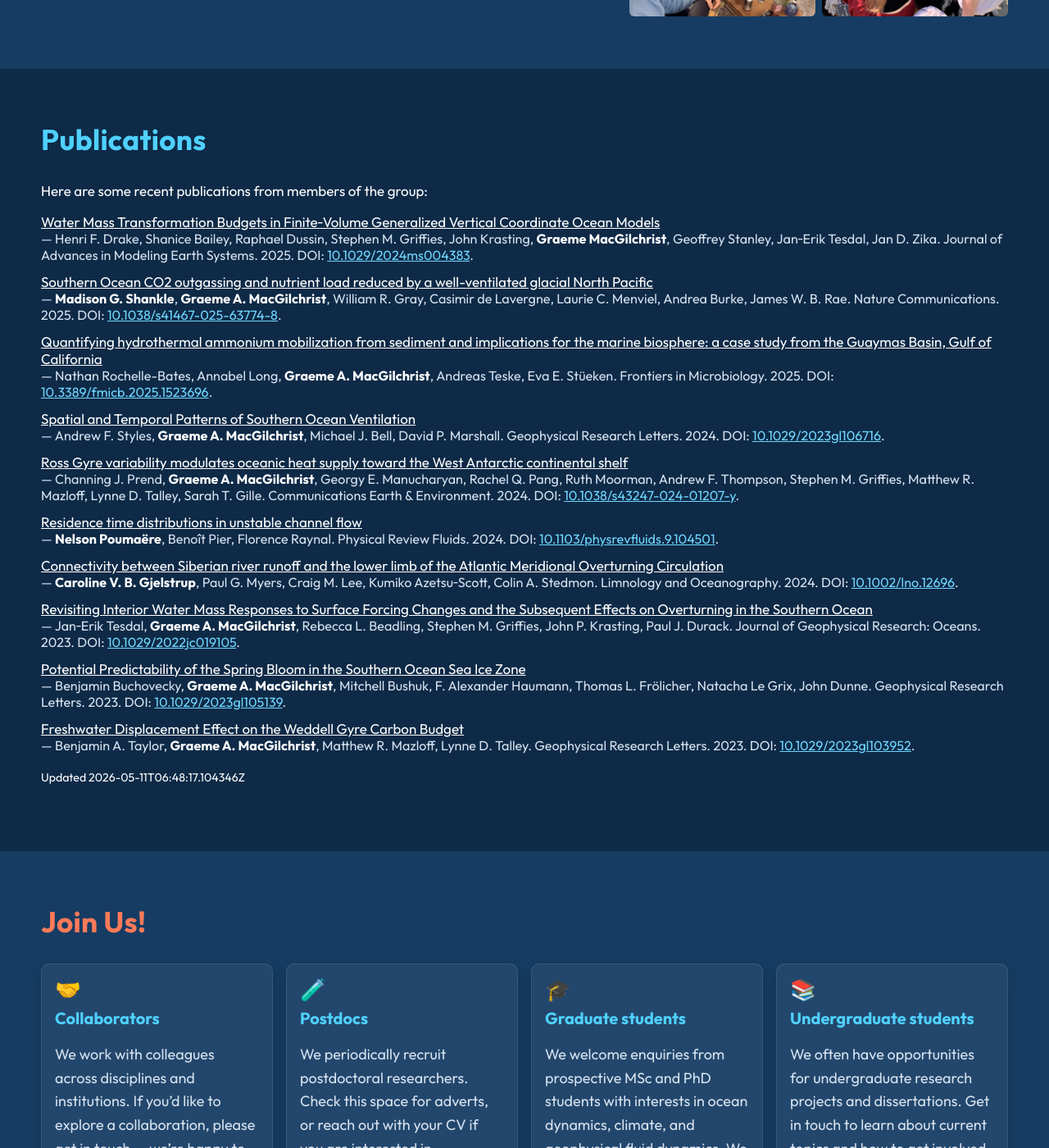
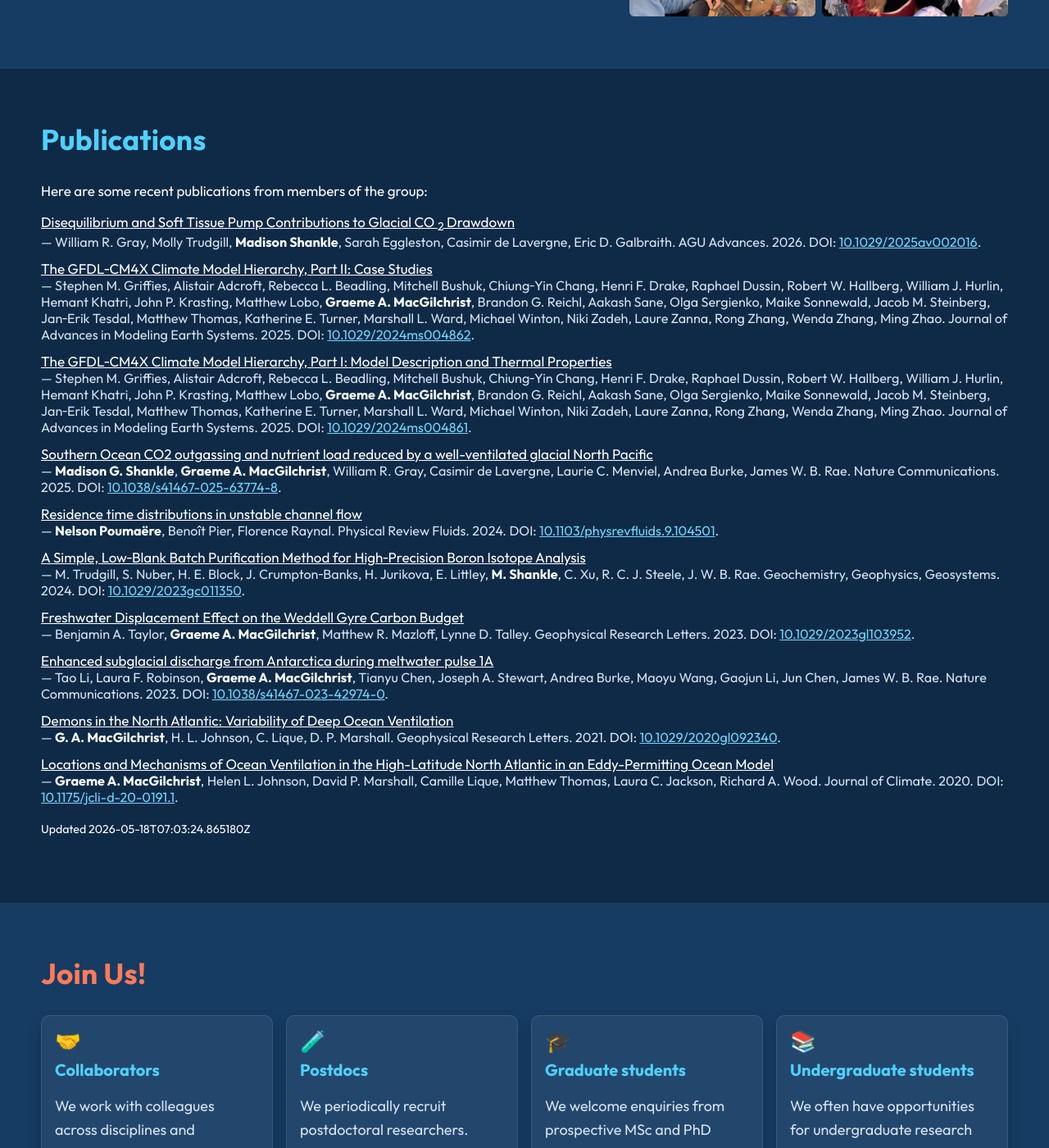
Before and after one commit to ODyn-StAndrews/ODyn-StAndrews.github.io, a Jekyll site: the page built from index.html, in a window 1280 px wide and 1400 px high, scrolled down 4870 px. Shown: the whole window at 82% size. Built offline with Jekyll 4.4.1, drawn with Linux system fonts in a browser that asks for light colours.

Commit message:
chore: update publications data

```diff
--- a/_data/publications.json
+++ b/_data/publications.json
@@ -1,25 +1,100 @@
 {
-  "generated_at": "2026-05-11T06:48:17.104346Z",
-  "count": 18,
+  "generated_at": "2026-05-18T07:03:24.865180Z",
+  "count": 13,
   "items": [
     {
-      "title": "Water Mass Transformation Budgets in Finite\u2010Volume Generalized Vertical Coordinate Ocean Models",
-      "authors": "Henri F. Drake, Shanice Bailey, Raphael Dussin, Stephen M. Griffies, John Krasting, Graeme MacGilchrist, Geoffrey Stanley, Jan\u2010Erik Tesdal, Jan D. Zika",
+      "title": "Disequilibrium and Soft Tissue Pump Contributions to Glacial CO\n                    <sub>2</sub>\n                    Drawdown",
+      "authors": "William R. Gray, Molly Trudgill, Madison Shankle, Sarah Eggleston, Casimir de Lavergne, Eric D. Galbraith",
       "authors_list": [
+        "William R. Gray",
+        "Molly Trudgill",
+        "Madison Shankle",
+        "Sarah Eggleston",
+        "Casimir de Lavergne",
+        "Eric D. Galbraith"
+      ],
+      "venue": "AGU Advances",
+      "year": 2026,
+      "doi": "10.1029/2025av002016",
+      "url": "https://doi.org/10.1029/2025av002016",
+      "type": "journal-article"
+    },
+    {
+      "title": "The GFDL\u2010CM4X Climate Model Hierarchy, Part II: Case Studies",
+      "authors": "Stephen M. Griffies, Alistair Adcroft, Rebecca L. Beadling, Mitchell Bushuk, Chiung\u2010Yin Chang, Henri F. Drake, Raphael Dussin, Robert W. Hallberg, William J. Hurlin, Hemant Khatri, John P. Krasting, Matthew Lobo, Graeme A. MacGilchrist, Brandon G. Reichl, Aakash Sane, Olga Sergienko, Maike Sonnewald, Jacob M. Steinberg, Jan\u2010Erik Tesdal, Matthew Thomas, Katherine E. Turner, Marshall L. Ward, Michael Winton, Niki Zadeh, Laure Zanna, Rong Zhang, Wenda Zhang, Ming Zhao",
+      "authors_list": [
+        "Stephen M. Griffies",
+        "Alistair Adcroft",
+        "Rebecca L. Beadling",
+        "Mitchell Bushuk",
+        "Chiung\u2010Yin Chang",
         "Henri F. Drake",
-        "Shanice Bailey",
         "Raphael Dussin",
-        "Stephen M. Griffies",
-        "John Krasting",
-        "Graeme MacGilchrist",
-        "Geoffrey Stanley",
+        "Robert W. Hallberg",
+        "William J. Hurlin",
+        "Hemant Khatri",
+        "John P. Krasting",
+        "Matthew Lobo",
+        "Graeme A. MacGilchrist",
+        "Brandon G. Reichl",
+        "Aakash Sane",
+        "Olga Sergienko",
+        "Maike Sonnewald",
+        "Jacob M. Steinberg",
         "Jan\u2010Erik Tesdal",
-        "Jan D. Zika"
+        "Matthew Thomas",
+        "Katherine E. Turner",
+        "Marshall L. Ward",
+        "Michael Winton",
+        "Niki Zadeh",
+        "Laure Zanna",
+        "Rong Zhang",
+        "Wenda Zhang",
+        "Ming Zhao"
       ],
       "venue": "Journal of Advances in Modeling Earth Systems",
       "year": 2025,
-      "doi": "10.1029/2024ms004383",
-      "url": "https://doi.org/10.1029/2024ms004383",
+      "doi": "10.1029/2024ms004862",
+      "url": "https://doi.org/10.1029/2024ms004862",
+      "type": "journal-article"
+    },
+    {
+      "title": "The GFDL\u2010CM4X Climate Model Hierarchy, Part I: Model Description and Thermal Properties",
+      "authors": "Stephen M. Griffies, Alistair Adcroft, Rebecca L. Beadling, Mitchell Bushuk, Chiung\u2010Yin Chang, Henri F. Drake, Raphael Dussin, Robert W. Hallberg, William J. Hurlin, Hemant Khatri, John P. Krasting, Matthew Lobo, Graeme A. MacGilchrist, Brandon G. Reichl, Aakash Sane, Olga Sergienko, Maike Sonnewald, Jacob M. Steinberg, Jan\u2010Erik Tesdal, Matthew Thomas, Katherine E. Turner, Marshall L. Ward, Michael Winton, Niki Zadeh, Laure Zanna, Rong Zhang, Wenda Zhang, Ming Zhao",
+      "authors_list": [
+        "Stephen M. Griffies",
+        "Alistair Adcroft",
+        "Rebecca L. Beadling",
+        "Mitchell Bushuk",
+        "Chiung\u2010Yin Chang",
+        "Henri F. Drake",
+        "Raphael Dussin",
+        "Robert W. Hallberg",
+        "William J. Hurlin",
+        "Hemant Khatri",
+        "John P. Krasting",
+        "Matthew Lobo",
+        "Graeme A. MacGilchrist",
+        "Brandon G. Reichl",
+        "Aakash Sane",
+        "Olga Sergienko",
+        "Maike Sonnewald",
+        "Jacob M. Steinberg",
+        "Jan\u2010Erik Tesdal",
+        "Matthew Thomas",
+        "Katherine E. Turner",
+        "Marshall L. Ward",
+        "Michael Winton",
+        "Niki Zadeh",
+        "Laure Zanna",
+        "Rong Zhang",
+        "Wenda Zhang",
+        "Ming Zhao"
+      ],
+      "venue": "Journal of Advances in Modeling Earth Systems",
+      "year": 2025,
+      "doi": "10.1029/2024ms004861",
+      "url": "https://doi.org/10.1029/2024ms004861",
       "type": "journal-article"
     },
     {
@@ -41,58 +116,6 @@
       "type": "journal-article"
     },
     {
-      "title": "Quantifying hydrothermal ammonium mobilization from sediment and implications for the marine biosphere: a case study from the Guaymas Basin, Gulf of California",
-      "authors": "Nathan Rochelle-Bates, Annabel Long, Graeme A. MacGilchrist, Andreas Teske, Eva E. St\u00fceken",
-      "authors_list": [
-        "Nathan Rochelle-Bates",
-        "Annabel Long",
-        "Graeme A. MacGilchrist",
-        "Andreas Teske",
-        "Eva E. St\u00fceken"
-      ],
-      "venue": "Frontiers in Microbiology",
-      "year": 2025,
-      "doi": "10.3389/fmicb.2025.1523696",
-      "url": "https://doi.org/10.3389/fmicb.2025.1523696",
-      "type": "journal-article"
-    },
-    {
-      "title": "Spatial and Temporal Patterns of Southern Ocean Ventilation",
-      "authors": "Andrew F. Styles, Graeme A. MacGilchrist, Michael J. Bell, David P. Marshall",
-      "authors_list": [
-        "Andrew F. Styles",
-        "Graeme A. MacGilchrist",
-        "Michael J. Bell",
-        "David P. Marshall"
-      ],
-      "venue": "Geophysical Research Letters",
-      "year": 2024,
-      "doi": "10.1029/2023gl106716",
-      "url": "https://doi.org/10.1029/2023gl106716",
-      "type": "journal-article"
-    },
-    {
-      "title": "Ross Gyre variability modulates oceanic heat supply toward the West Antarctic continental shelf",
-      "authors": "Channing J. Prend, Graeme A. MacGilchrist, Georgy E. Manucharyan, Rachel Q. Pang, Ruth Moorman, Andrew F. Thompson, Stephen M. Griffies, Matthew R. Mazloff, Lynne D. Talley, Sarah T. Gille",
-      "authors_list": [
-        "Channing J. Prend",
-        "Graeme A. MacGilchrist",
-        "Georgy E. Manucharyan",
-        "Rachel Q. Pang",
-        "Ruth Moorman",
-        "Andrew F. Thompson",
-        "Stephen M. Griffies",
-        "Matthew R. Mazloff",
-        "Lynne D. Talley",
-        "Sarah T. Gille"
-      ],
-      "venue": "Communications Earth &amp; Environment",
-      "year": 2024,
-      "doi": "10.1038/s43247-024-01207-y",
-      "url": "https://doi.org/10.1038/s43247-024-01207-y",
-      "type": "journal-article"
-    },
-    {
       "title": "Residence time distributions in unstable channel flow",
       "authors": "Nelson Pouma\u00ebre, Beno\u00eet Pier, Florence Raynal",
       "authors_list": [
@@ -107,54 +130,24 @@
       "type": "journal-article"
     },
     {
-      "title": "Connectivity between Siberian river runoff and the lower limb of the Atlantic Meridional Overturning Circulation",
-      "authors": "Caroline V. B. Gjelstrup, Paul G. Myers, Craig M. Lee, Kumiko Azetsu\u2010Scott, Colin A. Stedmon",
+      "title": "A Simple, Low\u2010Blank Batch Purification Method for High\u2010Precision Boron Isotope Analysis",
+      "authors": "M. Trudgill, S. Nuber, H. E. Block, J. Crumpton\u2010Banks, H. Jurikova, E. Littley, M. Shankle, C. Xu, R. C. J. Steele, J. W. B. Rae",
       "authors_list": [
-        "Caroline V. B. Gjelstrup",
-        "Paul G. Myers",
-        "Craig M. Lee",
-        "Kumiko Azetsu\u2010Scott",
-        "Colin A. Stedmon"
+        "M. Trudgill",
+        "S. Nuber",
+        "H. E. Block",
+        "J. Crumpton\u2010Banks",
+        "H. Jurikova",
+        "E. Littley",
+        "M. Shankle",
+        "C. Xu",
+        "R. C. J. Steele",
+        "J. W. B. Rae"
       ],
-      "venue": "Limnology and Oceanography",
+      "venue": "Geochemistry, Geophysics, Geosystems",
       "year": 2024,
-      "doi": "10.1002/lno.12696",
-      "url": "https://doi.org/10.1002/lno.12696",
-      "type": "journal-article"
-    },
-    {
-      "title": "Revisiting Interior Water Mass Responses to Surface Forcing Changes and the Subsequent Effects on Overturning in the Southern Ocean",
-      "authors": "Jan\u2010Erik Tesdal, Graeme A. MacGilchrist, Rebecca L. Beadling, Stephen M. Griffies, John P. Krasting, Paul J. Durack",
-      "authors_list": [
-        "Jan\u2010Erik Tesdal",
-        "Graeme A. MacGilchrist",
-        "Rebecca L. Beadling",
-        "Stephen M. Griffies",
-        "John P. Krasting",
-        "Paul J. Durack"
-      ],
-      "venue": "Journal of Geophysical Research: Oceans",
-      "year": 2023,
-      "doi": "10.1029/2022jc019105",
-      "url": "https://doi.org/10.1029/2022jc019105",
-      "type": "journal-article"
-    },
-    {
-      "title": "Potential Predictability of the Spring Bloom in the Southern Ocean Sea Ice Zone",
-      "authors": "Benjamin Buchovecky, Graeme A. MacGilchrist, Mitchell Bushuk, F. Alexander Haumann, Thomas L. Fr\u00f6licher, Natacha Le Grix, John Dunne",
-      "authors_list": [
-        "Benjamin Buchovecky",
-        "Graeme A. MacGilchrist",
-        "Mitchell Bushuk",
-        "F. Alexander Haumann",
-        "Thomas L. Fr\u00f6licher",
-        "Natacha Le Grix",
-        "John Dunne"
-      ],
-      "venue": "Geophysical Research Letters",
-      "year": 2023,
-      "doi": "10.1029/2023gl105139",
-      "url": "https://doi.org/10.1029/2023gl105139",
+      "doi": "10.1029/2023gc011350",
+      "url": "https://doi.org/10.1029/2023gc011350",
       "type": "journal-article"
     },
     {
@@ -173,73 +166,24 @@
       "type": "journal-article"
     },
     {
-      "title": "Separating Annual, Interannual and Regional Change in Sea Surface Temperature in the Northeastern Atlantic and Nordic Seas",
-      "authors": "Mischa J. M. Saes, Caroline V. B. Gjelstrup, Andre W. Visser, Colin A. Stedmon",
+      "title": "Enhanced subglacial discharge from Antarctica during meltwater pulse 1A",
+      "authors": "Tao Li, Laura F. Robinson, Graeme A. MacGilchrist, Tianyu Chen, Joseph A. Stewart, Andrea Burke, Maoyu Wang, Gaojun Li, Jun Chen, James W. B. Rae",
       "authors_list": [
-        "Mischa J. M. Saes",
-        "Caroline V. B. Gjelstrup",
-        "Andre W. Visser",
-        "Colin A. Stedmon"
+        "Tao Li",
+        "Laura F. Robinson",
+        "Graeme A. MacGilchrist",
+        "Tianyu Chen",
+        "Joseph A. Stewart",
+        "Andrea Burke",
+        "Maoyu Wang",
+        "Gaojun Li",
+        "Jun Chen",
+        "James W. B. Rae"
       ],
-      "venue": "Journal of Geophysical Research: Oceans",
-      "year": 2022,
-      "doi": "10.1029/2022jc018630",
-      "url": "https://doi.org/10.1029/2022jc018630",
-      "type": "journal-article"
-    },
-    {
-      "title": "Residence time distributions for in-line chaotic mixers",
-      "authors": "Nelson Pouma\u00ebre, Beno\u00eet Pier, Florence Raynal",
-      "authors_list": [
-        "Nelson Pouma\u00ebre",
-        "Beno\u00eet Pier",
-        "Florence Raynal"
-      ],
-      "venue": "Physical Review E",
-      "year": 2022,
-      "doi": "10.1103/physreve.106.015107",
-      "url": "https://doi.org/10.1103/physreve.106.015107",
-      "type": "journal-article"
-    },
-    {
-      "title": "Importance of the Antarctic Slope Current in the Southern Ocean Response to Ice Sheet Melt and Wind Stress Change",
-      "authors": "R. L. Beadling, J. P. Krasting, S. M. Griffies, W. J. Hurlin, B. Bronselaer, J. L. Russell, G. A. MacGilchrist, J.\u2010E. Tesdal, M. Winton",
-      "authors_list": [
-        "R. L. Beadling",
-        "J. P. Krasting",
-        "S. M. Griffies",
-        "W. J. Hurlin",
-        "B. Bronselaer",
-        "J. L. Russell",
-        "G. A. MacGilchrist",
-        "J.\u2010E. Tesdal",
-        "M. Winton"
-      ],
-      "venue": "Journal of Geophysical Research: Oceans",
-      "year": 2022,
-      "doi": "10.1029/2021jc017608",
-      "url": "https://doi.org/10.1029/2021jc017608",
-      "type": "journal-article"
-    },
-    {
-      "title": "Pliocene decoupling of equatorial Pacific temperature and pH gradients",
-      "authors": "Madison G. Shankle, Natalie J. Burls, Alexey V. Fedorov, Matthew D. Thomas, Wei Liu, Donald E. Penman, Heather L. Ford, Peter H. Jacobs, Noah J. Planavsky, Pincelli M. Hull",
-      "authors_list": [
-        "Madison G. Shankle",
-        "Natalie J. Burls",
-        "Alexey V. Fedorov",
-        "Matthew D. Thomas",
-        "Wei Liu",
-        "Donald E. Penman",
-        "Heather L. Ford",
-        "Peter H. Jacobs",
-        "Noah J. Planavsky",
-        "Pincelli M. Hull"
-      ],
-      "venue": "Nature",
-      "year": 2021,
-      "doi": "10.1038/s41586-021-03884-7",
-      "url": "https://doi.org/10.1038/s41586-021-03884-7",
+      "venue": "Nature Communications",
+      "year": 2023,
+      "doi": "10.1038/s41467-023-42974-0",
+      "url": "https://doi.org/10.1038/s41467-023-42974-0",
       "type": "journal-article"
     },
     {
@@ -258,23 +202,21 @@
       "type": "journal-article"
     },
     {
-      "title": "Reframing the carbon cycle of the subpolar Southern Ocean",
-      "authors": "Graeme A. MacGilchrist, Alberto C. Naveira Garabato, Peter J. Brown, Lo\u00efc Jullion, Sheldon Bacon, Dorothee C. E. Bakker, Mario Hoppema, Michael P. Meredith, Sinhu\u00e9 Torres-Vald\u00e9s",
+      "title": "Locations and Mechanisms of Ocean Ventilation in the High-Latitude North Atlantic in an Eddy-Permitting Ocean Model",
+      "authors": "Graeme A. MacGilchrist, Helen L. Johnson, David P. Marshall, Camille Lique, Matthew Thomas, Laura C. Jackson, Richard A. Wood",
       "authors_list": [
         "Graeme A. MacGilchrist",
-        "Alberto C. Naveira Garabato",
-        "Peter J. Brown",
-        "Lo\u00efc Jullion",
-        "Sheldon Bacon",
-        "Dorothee C. E. Bakker",
-        "Mario Hoppema",
-        "Michael P. Meredith",
-        "Sinhu\u00e9 Torres-Vald\u00e9s"
+        "Helen L. Johnson",
+        "David P. Marshall",
+        "Camille Lique",
+        "Matthew Thomas",
+        "Laura C. Jackson",
+        "Richard A. Wood"
       ],
-      "venue": "Science Advances",
-      "year": 2019,
-      "doi": "10.1126/sciadv.aav6410",
-      "url": "https://doi.org/10.1126/sciadv.aav6410",
+      "venue": "Journal of Climate",
+      "year": 2020,
+      "doi": "10.1175/jcli-d-20-0191.1",
+      "url": "https://doi.org/10.1175/jcli-d-20-0191.1",
       "type": "journal-article"
     },
     {
@@ -295,20 +237,37 @@
       "type": "journal-article"
     },
     {
-      "title": "The Arctic Ocean carbon sink",
-      "authors": "G.A. MacGilchrist, A.C. Naveira Garabato, T. Tsubouchi, S. Bacon, S. Torres-Vald\u00e9s, K. Azetsu-Scott",
+      "title": "Characterizing the chaotic nature of ocean ventilation",
+      "authors": "Graeme A. MacGilchrist, David P. Marshall, Helen L. Johnson, Camille Lique, Matthew Thomas",
       "authors_list": [
-        "G.A. MacGilchrist",
-        "A.C. Naveira Garabato",
-        "T. Tsubouchi",
-        "S. Bacon",
-        "S. Torres-Vald\u00e9s",
-        "K. Azetsu-Scott"
+        "Graeme A. MacGilchrist",
+        "David P. Marshall",
+        "Helen L. Johnson",
+        "Camille Lique",
+        "Matthew Thomas"
       ],
-      "venue": "Deep Sea Research Part I: Oceanographic Research Papers",
+      "venue": "Journal of Geophysical Research: Oceans",
+      "year": 2017,
+      "doi": "10.1002/2017jc012875",
+      "url": "https://doi.org/10.1002/2017jc012875",
+      "type": "journal-article"
+    },
+    {
+      "title": "Effect of enhanced\n                    <i>p</i>\n                    CO\n                    <sub>2</sub>\n                    levels on the production of dissolved organic carbon and transparent exopolymer particles in short-term bioassay experiments",
+      "authors": "G. A. MacGilchrist, T. Shi, T. Tyrrell, S. Richier, C. M. Moore, C. Dumousseaud, E. P. Achterberg",
+      "authors_list": [
+        "G. A. MacGilchrist",
+        "T. Shi",
+        "T. Tyrrell",
+        "S. Richier",
+        "C. M. Moore",
+        "C. Dumousseaud",
+        "E. P. Achterberg"
+      ],
+      "venue": "Biogeosciences",
       "year": 2014,
-      "doi": "10.1016/j.dsr.2014.01.002",
-      "url": "https://doi.org/10.1016/j.dsr.2014.01.002",
+      "doi": "10.5194/bg-11-3695-2014",
+      "url": "https://doi.org/10.5194/bg-11-3695-2014",
       "type": "journal-article"
     }
   ]
```
